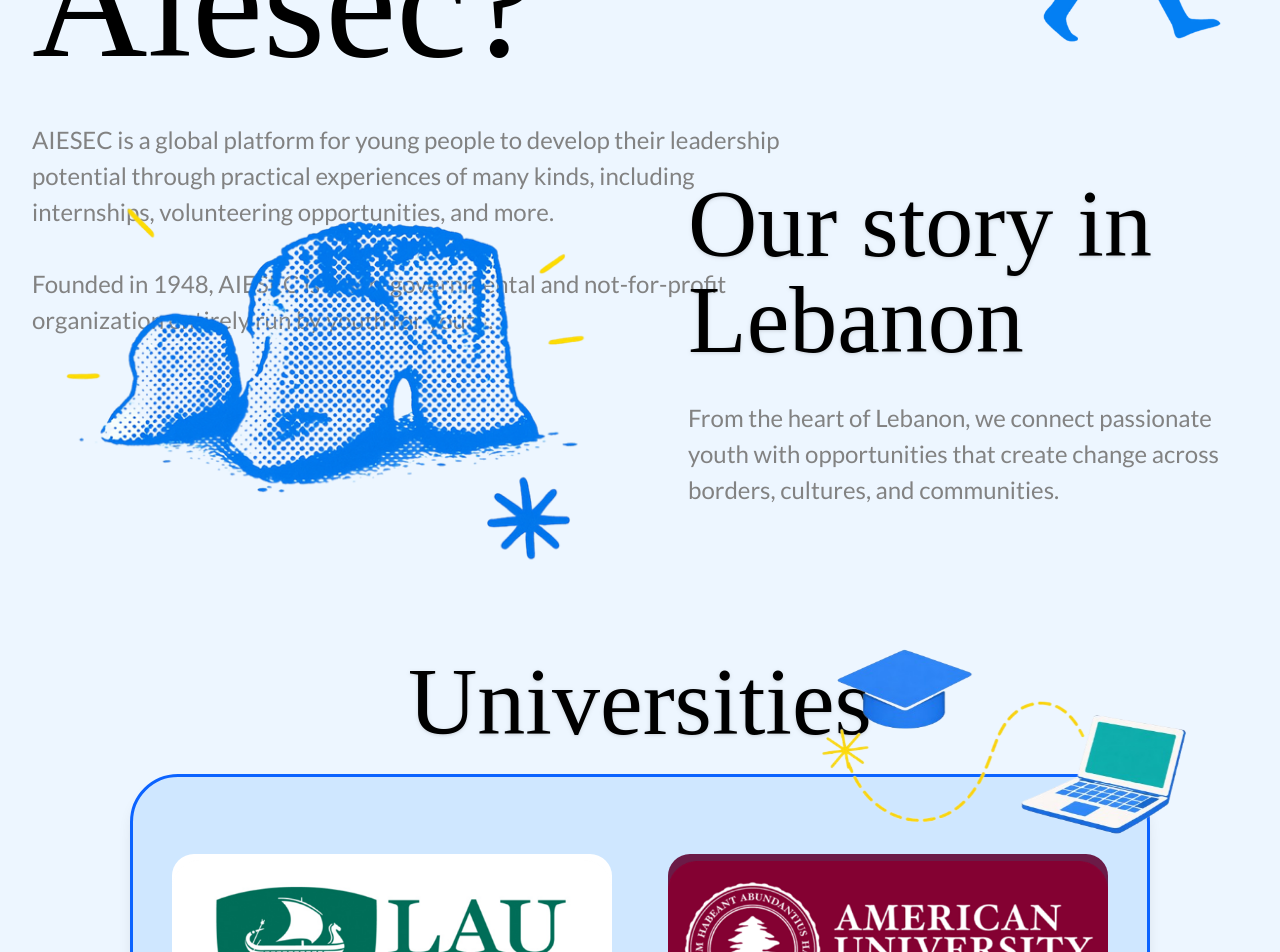
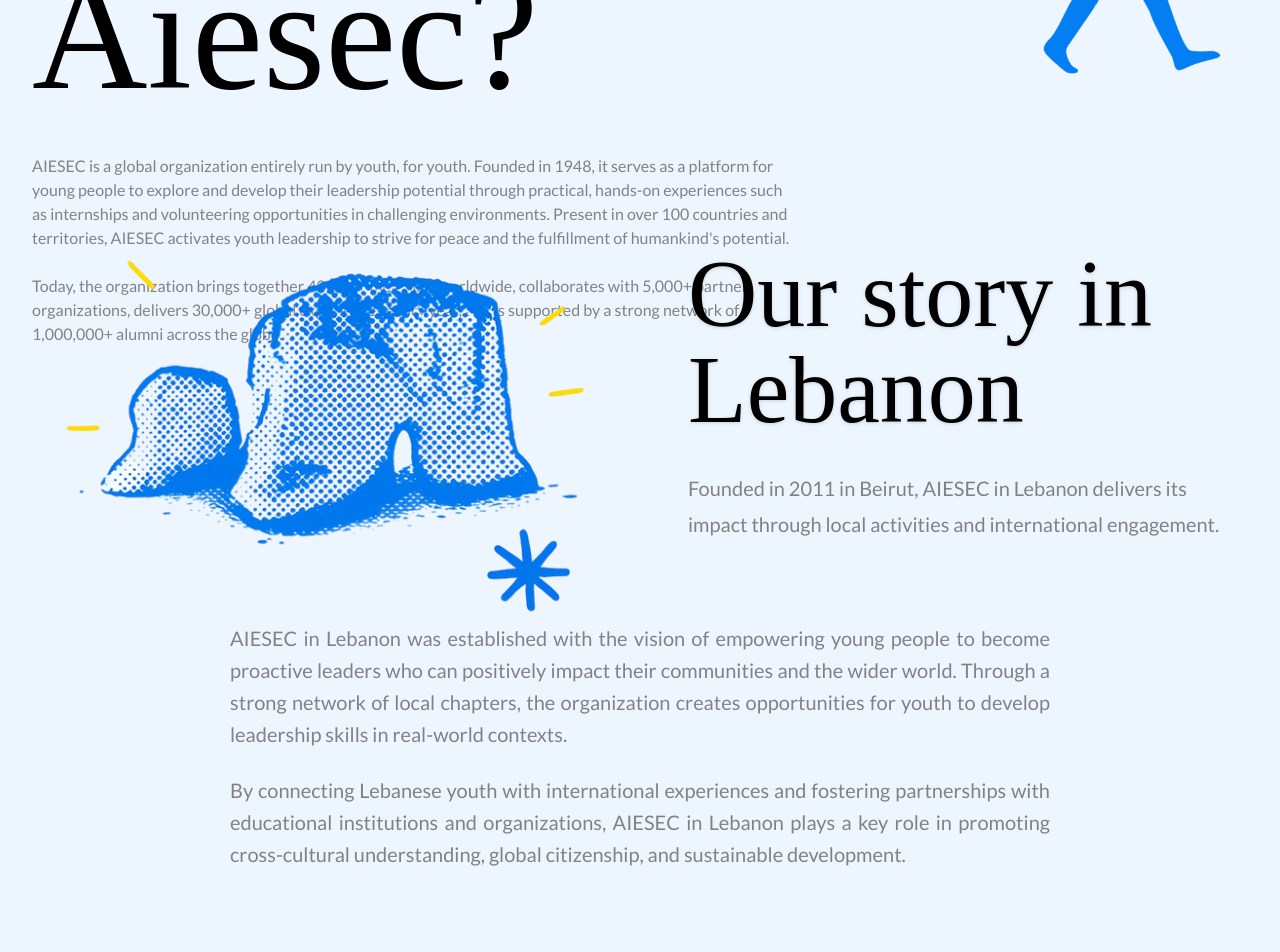
Before and after one commit to aiesec-lebanon/aieseclb-website, a React (Vite) app: page / in a window 1280 px wide. Shown: the part 1280-2232 px from the top of the page. Built offline with nearby package versions, Linux system fonts and the light colour scheme; a web font is replaced by a local one.

Commit message:
Small ui changes

```diff
--- a/src/pages/Home.jsx
+++ b/src/pages/Home.jsx
@@ -209,7 +209,7 @@
                 Partners
               </a>
               <a
-                href="#"
+                href="https://signup.aieseclb.org"
                 className="px-5 py-2 rounded-lg transition-all duration-300 ease-out hover:-translate-y-1 hover:bg-white hover:text-[#000000] hover:shadow-[0_12px_30px_rgba(0,0,0,0.35)]"
               >
                 Sign up
@@ -252,7 +252,7 @@
                 </h1>
 
                 <p className="mt-4 md:mt-8 text-white text-left text-base sm:text-lg md:text-[22px] leading-7 md:leading-8 max-w-[320px] md:max-w-[520px] ml-10 md:ml-0">
-                  Build your potential through global exchange and volunteering projects in 110+ countries.
+                  Volunteer. Intern. Teach. Go global with AIESEC in Lebanon and build your leadership potential through exchanges in 110+ countries.
                 </p>
 
                 {/* CTA on mobile */}
@@ -300,12 +300,16 @@
         <div className="mx-auto max-w-[1440px] px-4">
           <h2 className="font-handwriting text-black text-6xl drop-shadow pb-2">What is Aiesec?</h2>
           <p className="mt-2 text-[#828282] text-base leading-7">
-            AIESEC is a global platform for young people to develop their leadership potential through practical
-            experiences of many kinds, including internships, volunteering opportunities, and more.
+            AIESEC is a global organization entirely run by youth, for youth. Founded in 1948,
+            it serves as a platform for young people to explore and develop their leadership potential through practical,
+            hands-on experiences such as internships and volunteering opportunities in challenging environments.
+            Present in over 100 countries and territories, AIESEC activates youth leadership to strive for peace
+            and the fulfillment of humankind's potential.
             <br />
             <br />
-            Founded in 1948, AIESEC is a non-governmental and not-for-profit organization entirely run by youth for
-            youth.
+            Today, the organization brings together 40,000+ members worldwide,
+            collaborates with 5,000+ partner organizations, delivers 30,000+ global experiences every year,
+            and is supported by a strong network of 1,000,000+ alumni across the globe.
           </p>
           <div className="mt-0 flex justify-center overflow-visible">
             <img
@@ -332,13 +336,17 @@
                 }}
               >
                 <h2 className="font-handwriting text-black text-[160px]">What is Aiesec?</h2>
-                <p className="mt--5 max-w-3xl text-[#828282] text-2xl leading-9">
-                  AIESEC is a global platform for young people to develop their leadership potential through practical
-                  experiences of many kinds, including internships, volunteering opportunities, and more.
+                <p className="mt--5 max-w-3xl text-[#828282] text-l leading-6">
+                  AIESEC is a global organization entirely run by youth, for youth. Founded in 1948,
+                  it serves as a platform for young people to explore and develop their leadership potential through practical,
+                  hands-on experiences such as internships and volunteering opportunities in challenging environments.
+                  Present in over 100 countries and territories, AIESEC activates youth leadership to strive for peace
+                  and the fulfillment of humankind's potential.
                   <br />
                   <br />
-                  Founded in 1948, AIESEC is a non-governmental and not-for-profit organization entirely run by youth
-                  for youth.
+                  Today, the organization brings together 40,000+ members worldwide,
+                  collaborates with 5,000+ partner organizations, delivers 30,000+ global experiences every year,
+                  and is supported by a strong network of 1,000,000+ alumni across the globe.
                 </p>
               </div>
 
@@ -357,7 +365,7 @@
       </section>
 
       {/* Our story */}
-      <section className="pt-4 pb-24 md:pb-22 md:-mt-[1100px] relative z-10">
+      <section className="pt-4 pb-24 md:pb-22 md:-mt-[1080px] relative z-10">
         <div className="mx-auto max-w-[1440px] px-4 md:px-8">
           <div className="flex flex-col lg:flex-row items-center lg:items-center gap-0 lg:gap-20">
             <div className="w-full lg:w-1/2 flex-shrink-0 flex justify-end lg:justify-start overflow-visible order-2 lg:order-1 -mt-19 lg:mt-0">
@@ -369,17 +377,38 @@
                 Our story in Lebanon
               </h2>
 
-              <p className="mt-4 md:mt-8 text-[#828282] text-base sm:text-xl md:text-2xl leading-7 sm:leading-9 max-w-[540px]">
-                From the heart of Lebanon, we connect passionate youth with opportunities that create change across
-                borders, cultures, and communities.
+              <p className="mt-4 md:mt-8 text-[#828282] text-base sm:text-xl md:text-xl leading-7 sm:leading-9 max-w-[540px]">
+                Founded in 2011 in Beirut, AIESEC in Lebanon delivers its impact through local activities
+                and international engagement.
               </p>
             </div>
           </div>
         </div>
       </section>
 
+      {/* Story description */}
+      <section className="pt-4 pb-24 md:pb-22 md:-mt-[180px] relative z-10">
+        <div className="mx-auto max-w-[1440px] px-4 md:px-8">
+          <div className="mx-auto max-w-[820px]">
+            <p className="text-[#828282] text-base sm:text-lg md:text-xl leading-7 sm:leading-8 text-justify">
+              AIESEC in Lebanon was established with the vision of empowering young people to become
+              proactive leaders who can positively impact their communities and the wider world.
+              Through a strong network of local chapters, the organization creates opportunities
+              for youth to develop leadership skills in real-world contexts.
+            </p>
+
+            <p className="mt-6 text-[#828282] text-base sm:text-lg md:text-xl leading-7 sm:leading-8 text-justify">
+              By connecting Lebanese youth with international experiences and fostering partnerships
+              with educational institutions and organizations, AIESEC in Lebanon plays a key role in
+              promoting cross-cultural understanding, global citizenship, and sustainable development.
+            </p>
+          </div>
+        </div>
+      </section>
+
+
       {/* Universities */}
-      <section className="pt-0 pb-20 md:pb-24 -mt-10 md:-mt-20">
+      <section className="pt-0 pb-20 md:pb-24 -mt-10 md:-mt-0">
         <div className="mx-auto max-w-[1440px] px-4 md:px-8">
           <h2 className="font-handwriting text-black text-5xl sm:text-6xl lg:text-7xl xl:text-8xl drop-shadow text-center">
             Universities
@@ -408,7 +437,7 @@
       </section>
 
       {/* Explore opportunities */}
-      <section className="py-20 md:py-24">
+      <section className="pt-4 pb-24 md:pb-22 md:-mt-0 relative z-10">
         <div className="mx-auto max-w-[1440px] px-4 md:px-8">
           <h2 className="mt-4 md:mt-8 font-handwriting text-black text-5xl sm:text-7xl md:text-9xl drop-shadow text-center">
             Explore our opportunities
@@ -416,7 +445,7 @@
 
           <div className="mt-10 md:mt-12 grid grid-cols-1 md:grid-cols-2 gap-10 md:gap-12 items-center">
             <div className="md:-translate-y-12">
-              <p className="text-[#828282] text-base sm:text-xl md:text-[26px] leading-7 sm:leading-9 md:leading-[39px] -mt-5 md:mt-0">
+              <p className="text-[#828282] text-base sm:text-lg md:text-xl leading-7 sm:leading-8 text-justify">
                 Discover the experiences AIESEC offers: volunteer abroad through Global Volunteer, build your career
                 with Global Talent, or teach and inspire through Global Teacher.
               </p>
@@ -424,6 +453,7 @@
               <button
                 type="button"
                 className="mt-12 md:mt-10 inline-flex items-center gap-1 md:gap-4 bg-[#037ef3] rounded-[18px] md:rounded-[20px] px-3 py-3 sm:px-6 sm:py-4 md:px-8 text-white text-base sm:text-xl md:text-3xl transition-all duration-300 hover:-translate-y-1 hover:shadow-lg"
+                onClick={() => window.location.href = 'https://signup.aieseclb.org'}
               >
                 <span>View all Programs</span>
                 <span className="text-xl md:text-2xl">→</span>
@@ -457,7 +487,7 @@
       </section>
 
       {/* Partners */}
-      <section id="partners" className="py-20 md:py-24 bg-[#edf6ff]">
+      <section id="partners" className="pt-4 pb-24 md:pb-22 md:-mt-0 relative z-10">
         <div className="mx-auto max-w-[1440px] px-4 md:px-8">
           <div className="relative mt-8 md:mt-12">
             <div className="absolute inset-0 opacity-80 translate-y-4 pointer-events-none select-none">
@@ -491,7 +521,7 @@
       </section>
 
       {/* Feedback */}
-      <section className="py-20 md:py-24">
+      <section className="pt-4 pb-24 md:pb-22 md:-mt-0 relative z-10">
         <div className="mx-auto max-w-[1440px] px-4 md:px-8">
           <div className="flex items-center justify-center gap-4">
             <div className="relative">
```
Also changed, not shown: 1 other file (tests, documents, lock files or other folders).
